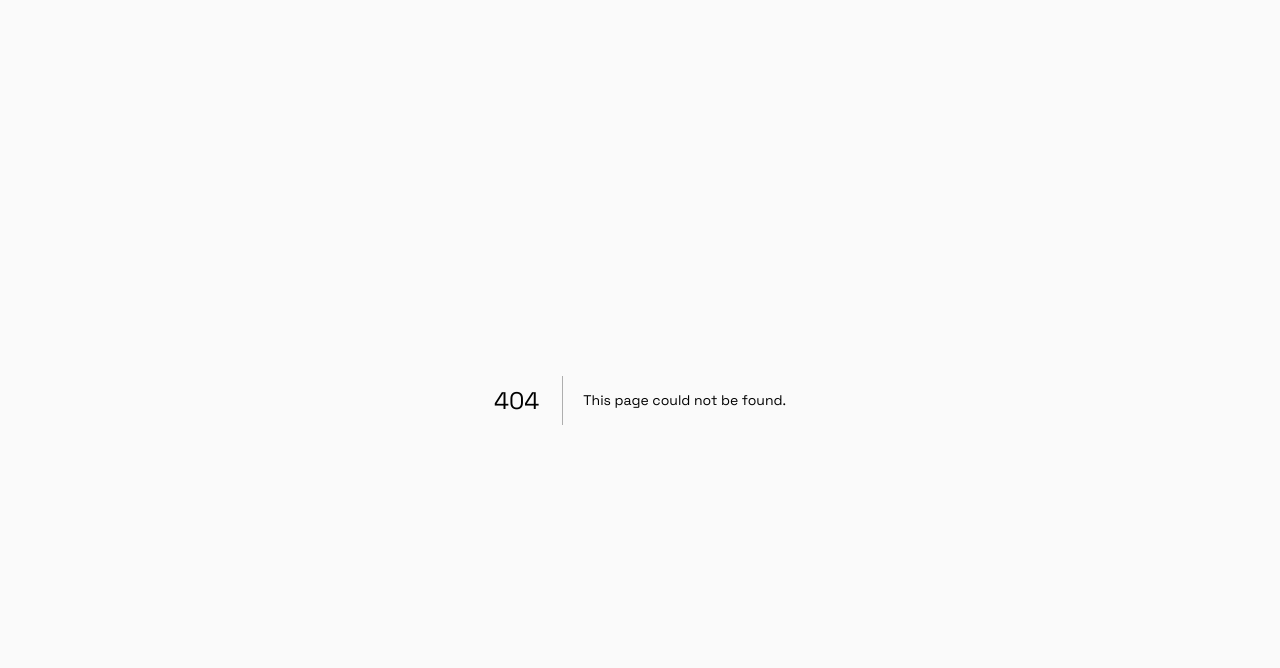
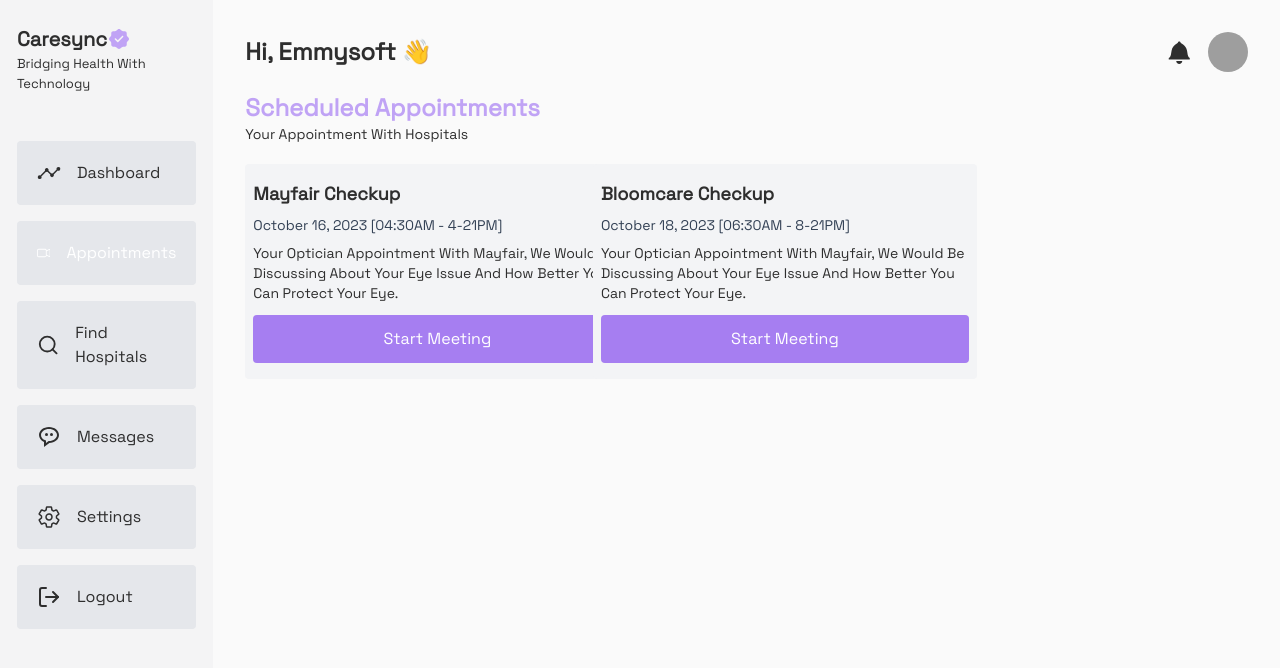
Before and after one commit to Adedoyin-Emmanuel/caresync, a Next.js app: page /user/appointments in a window 1280 px wide. Before the commit this address had no page. Shown: the top 668 px of the page. Built offline with nearby package versions, Linux system fonts and the light colour scheme; grey boxes are pictures that could not be loaded.

Commit message:
Feat: Finished the appointments apge

```diff
--- a/app/components/SidebarLayout/index.tsx
+++ b/app/components/SidebarLayout/index.tsx
@@ -9,6 +9,7 @@ import { FiLogOut, FiSearch } from "react-icons/fi";
 import { IoAnalytics, IoSettingsOutline } from "react-icons/io5";
 import MobileNav from "../MobileNav";
 import Text from "../Text";
+import AppHeader from "../AppHeader";
 
 interface SidebarLayoutProps {
   className?: string;
@@ -58,7 +59,7 @@ const SidebarLayout = ({ className, children }: SidebarLayoutProps) => {
           <Link
             href="/user/appointments"
             className={`dashboard cursor-pointer ${
-              currentPath.includes("appointments") && "bg-accent text-white"
+              currentPath.includes("appointments") && "bg-[#C0A3F6] text-white"
             } hover:bg-accent duration-100 ease-in hover:text-white transition-colors flex items-center gap-x-4 bg-gray-200 p-5 rounded my-4`}
           >
             <BsCameraVideo className="w-6 h-6" />
@@ -68,7 +69,7 @@ const SidebarLayout = ({ className, children }: SidebarLayoutProps) => {
           <Link
             href="/user/search"
             className={`dashboard cursor-pointer ${
-              currentPath.includes("search") && "bg-accent text-white"
+              currentPath.includes("search") && "bg-[#C0A3F6] text-white"
             } hover:bg-accent duration-100 ease-in hover:text-white transition-colors flex items-center gap-x-4 bg-gray-200 p-5 rounded my-4`}
           >
             <FiSearch className="w-6 h-6" />
@@ -78,7 +79,7 @@ const SidebarLayout = ({ className, children }: SidebarLayoutProps) => {
           <Link
             href="/user/messages"
             className={`dashboard cursor-pointer ${
-              currentPath.includes("messages") && "bg-accent text-white"
+              currentPath.includes("messages") && "bg-[#C0A3F6] text-white"
             } hover:bg-accent duration-100 ease-in hover:text-white transition-colors flex items-center gap-x-4 bg-gray-200 p-5 rounded my-4`}
           >
             <BiMessageRoundedDots className="w-6 h-6" />
@@ -88,7 +89,7 @@ const SidebarLayout = ({ className, children }: SidebarLayoutProps) => {
           <Link
             href="/user/settings"
             className={`dashboard cursor-pointer ${
-              currentPath.includes("settings") && "bg-accent text-white"
+              currentPath.includes("settings") && "bg-[#C0A3F6] text-white"
             } hover:bg-accent duration-100 ease-in hover:text-white transition-colors flex items-center gap-x-4 bg-gray-200 p-5 rounded my-4`}
           >
             <IoSettingsOutline className="w-6 h-6" />
@@ -98,7 +99,7 @@ const SidebarLayout = ({ className, children }: SidebarLayoutProps) => {
           <Link
             href="logout"
             className={`dashboard cursor-pointer ${
-              currentPath.includes("logout") && "bg-accent text-white"
+              currentPath.includes("logout") && "bg-[#C0A3F6] text-white"
             } hover:bg-accent duration-100 ease-in hover:text-white transition-colors flex items-center gap-x-4 bg-gray-200 p-5 rounded my-4`}
           >
             <FiLogOut className="w-6 h-6" />
@@ -107,6 +108,7 @@ const SidebarLayout = ({ className, children }: SidebarLayoutProps) => {
         </section>
       </div>
       <section className="w-full md:w-3/4 lg:w-5/6 md:p-8 p-2 pl-1/4 overflow-y-auto ml-auto">
+        <AppHeader />
         {children}
 
         <section className="spacer md:hidden my-10">
--- /dev/null
+++ b/app/user/appointments/page.tsx
@@ -0,0 +1,56 @@
+import Button from "@/app/components/Button";
+import SidebarLayout from "@/app/components/SidebarLayout";
+import Text from "@/app/components/Text";
+
+const Appointment = () => {
+  return (
+    <div className="w-screen h-screen bg-zinc-50">
+      <SidebarLayout>
+        <section className="appointments my-5">
+          <h3 className="font-bold text-2xl capitalize text-accent">
+            Scheduled appointments
+          </h3>
+          <Text className="text-sm">Your appointment with hospitals</Text>
+
+          <section className="appointment-container items-center justify-center mx-auto gap-10 grid sm:grid-cols-2 xl:grid-cols-3 my-5">
+            <section className="appointment-one bg-gray-100  rounded p-2 md:w-96">
+              <h3 className="text-[18px] capitalize font-bold my-2">
+                mayfair checkup
+              </h3>
+              <Text className="text-sm text-slate-700">
+                october 16, 2023 [04:30AM - 4-21PM]
+              </Text>
+
+              <Text className="my-2 text-sm ">
+                Your optician appointment with mayfair, we would be discussing
+                about your eye issue and how better you can protect your eye.
+              </Text>
+              <section className="button-container my-2 mt-3">
+                <Button>start meeting</Button>
+              </section>
+            </section>
+
+            <section className="appointment-one bg-gray-100  rounded p-2 md:w-96">
+              <h3 className="text-[18px] capitalize font-bold my-2">
+                bloomcare checkup
+              </h3>
+              <Text className="text-sm text-slate-700">
+                october 18, 2023 [06:30AM - 8-21PM]
+              </Text>
+
+              <Text className="my-2 text-sm ">
+                Your optician appointment with mayfair, we would be discussing
+                about your eye issue and how better you can protect your eye.
+              </Text>
+              <section className="button-container my-2 mt-3">
+                <Button>start meeting</Button>
+              </section>
+            </section>
+          </section>
+        </section>
+      </SidebarLayout>
+    </div>
+  );
+};
+
+export default Appointment;
--- a/app/user/dashboard/page.tsx
+++ b/app/user/dashboard/page.tsx
@@ -1,9 +1,9 @@
-import AppHeader from "@/app/components/AppHeader";
+import Button from "@/app/components/Button";
+import ChatBotButton from "@/app/components/ChatBotButton";
 import SidebarLayout from "@/app/components/SidebarLayout";
 import Text from "@/app/components/Text";
 import { BsCameraVideo } from "react-icons/bs";
 import { HiOutlineShieldCheck } from "react-icons/hi";
-import ChatBotButton from "@/app/components/ChatBotButton";
 
 import { SlBadge } from "react-icons/sl";
 
@@ -11,7 +11,6 @@ const Home = () => {
   return (
     <div className="w-screen h-screen bg-zinc-50">
       <SidebarLayout>
-        <AppHeader />
         <section className="general-container w-full items-start flex flex-col xl:flex-row gap-x-5">
           <section className="first-section w-full xl:w-8/12 flex flex-col items-center justify-center">
             <section className="stats-container grid p-1 lg:grid-cols-3 gap-10 w-full">
@@ -44,7 +43,6 @@ const Home = () => {
                 <section className="other-content w-11/12 flex items-center justify-around">
                   <Text className="text-sm">14/09/2023</Text>
                   <Text className="text-sm font-bold">@Mayfair</Text>
-
                 </section>
               </section>
             </section>
@@ -84,6 +82,9 @@ const Home = () => {
                     </section>
                   </section>
                 </section>
+                <section className="new-appointment w-full flex items-end justify-end">
+                  <Button className="w-44">New appointment</Button>
+                </section>
               </section>
             </section>
           </section>
```
Also changed, not shown: app/user/appointment/page.tsx (deleted). Lines whose indentation alone changed are shown as unchanged.
